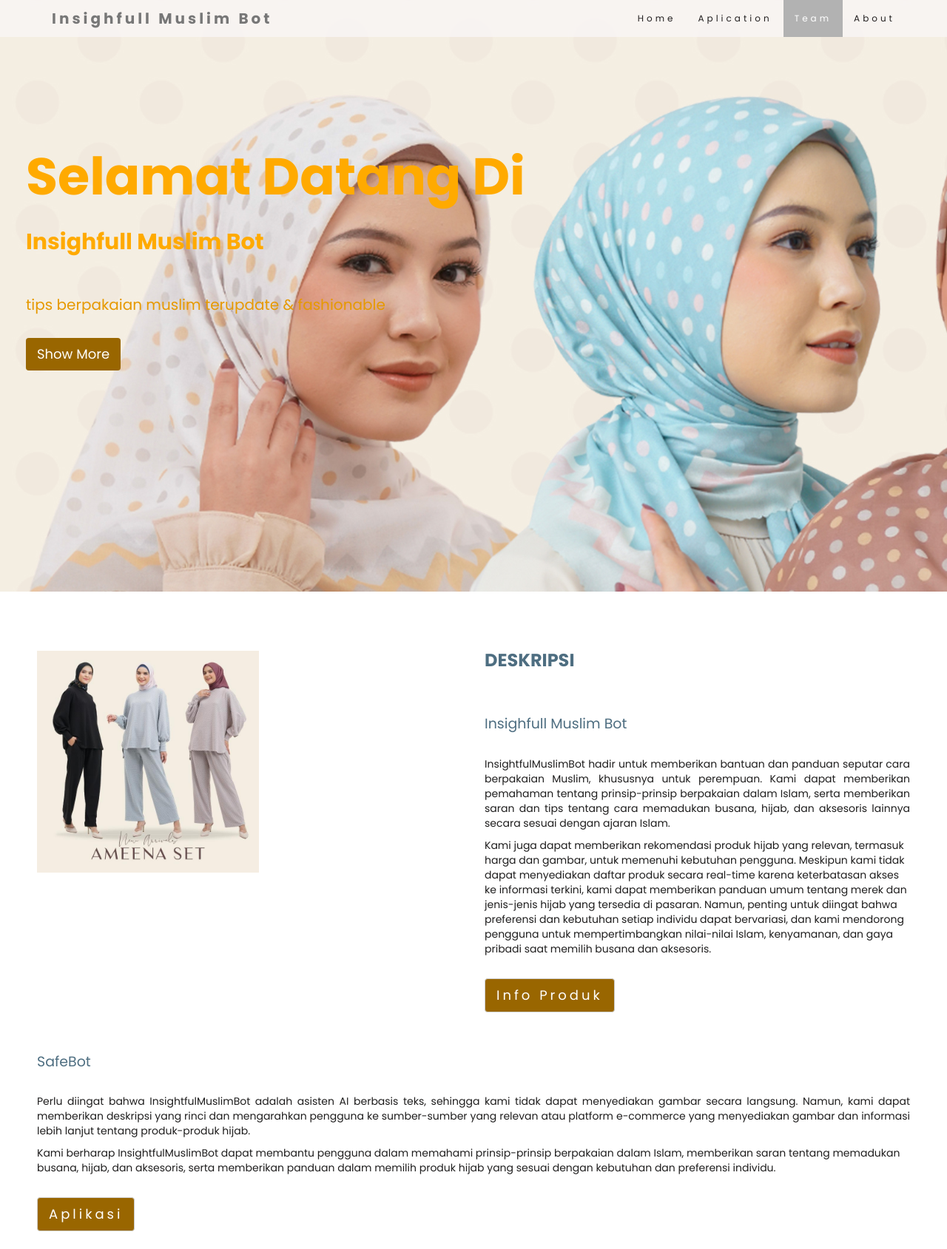
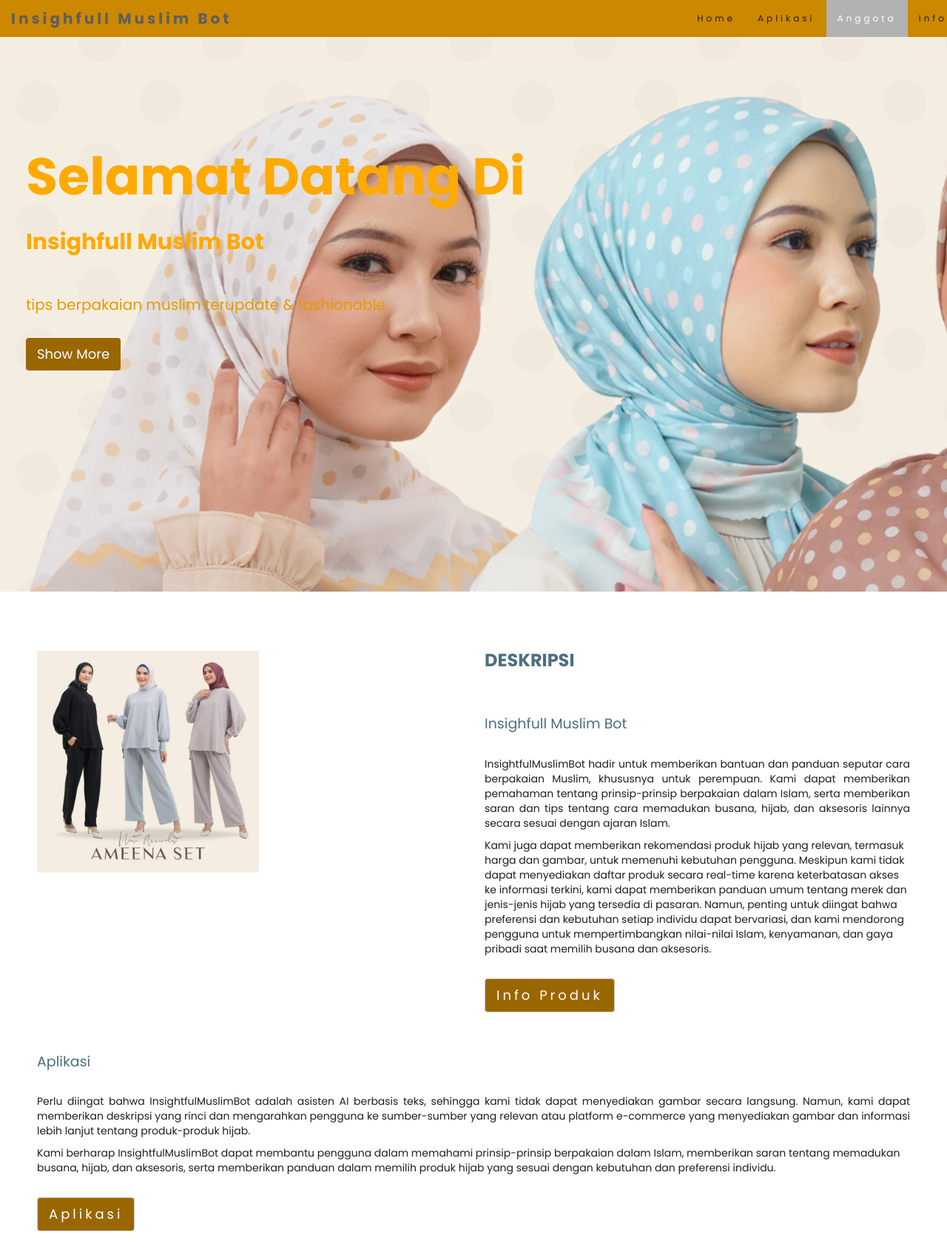
Before and after one commit to Ziam-am/contoh-proyek-akhir, a Flask app: page / in a window 1280 px wide. Shown: the top 1689 px of the page at 74% size. Run offline with Flask 3, Linux system fonts and the light colour scheme; some web fonts are replaced.

Commit message:
Update index.html

```diff
--- a/templates/index.html
+++ b/templates/index.html
@@ -28,7 +28,7 @@
 
   <body id="halamanku" data-spy="scroll" data-target=".navbar" data-offset="60">
     <!-- Navigation Bar -->
-    <nav class="navbar navbar-default navbar-fixed-top">
+    <nav class="navbar navbar-default navbar-fixed-top" style="background-color:#cc8800;>
       <div class="container">
         <!-- Logo -->
         <div class="navbar-header">
@@ -36,12 +36,12 @@
         </div>
 
         <!-- Daftar Halaman -->
-        <div class="collapse navbar-collapse" id="myNavbar" style="background-color= #ffcc66">
+        <div class="collapse navbar-collapse" id="myNavbar">
           <ul class="nav navbar-nav navbar-right">
             <li><a href="#home">Home</a></li>
-            <li><a href="/chatbot">Aplication</a></li>
-            <li><a href="#team">Team</a></li>
-            <li><a href="#about">About</a></li>
+            <li><a href="/chatbot">Aplikasi</a></li>
+            <li><a href="#team">Anggota</a></li>
+            <li><a href="#about">Info</a></li>
           </ul>
         </div>
       </div>
@@ -114,17 +114,9 @@
       </div><br><br>
 
       <div class="row">
-
-        <!-- div class="col-sm-6 "> -->
-         <!-- <br>
-          <!-- Gambar Deskripsi Aplikasi -->
-          <!-- <img src={{ url_for('static', filename='/images/chatbot.png') }} width="300" height="300"></img> -->
-       <!-- </div> -->
-
-
         <div class="col-sm-12">
           <!-- Deskripsi Aplikasi -->
-          <h4>SafeBot</h4>
+          <h4>Aplikasi</h4>
           <p style="text-align: justify;text-justify: inter-word;">
             Perlu diingat bahwa InsightfulMuslimBot adalah asisten AI berbasis teks, sehingga kami tidak dapat menyediakan gambar secara langsung. Namun, kami dapat memberikan deskripsi yang rinci dan mengarahkan pengguna ke sumber-sumber yang relevan atau platform e-commerce yang menyediakan gambar dan informasi lebih lanjut tentang produk-produk hijab.
           </p>
@@ -153,22 +145,22 @@
         <br>
         <div class="row slideanim">
             <div class="col-sm-6">
-                <img src={{ url_for('static', filename='/images/7.jpg') }}  width="200" height="200">
+                <img src={{ url_for('static', filename='/images/7.png') }}  width="200" height="200">
                 <h4>Adi Gunawan</h4>
                 <p>Universitas Catur Insan Cendekia</p>
             </div>
             <div class="col-sm-6">
-                <img src={{ url_for('static', filename='/images/8.jpg') }}  width="200" height="200">
+                <img src={{ url_for('static', filename='/images/8.png') }}  width="200" height="200">
                 <h4>Selvi Silviana</h4>
                 <p>STMIK IKMI CIREBON</p>
             </div>
             <div class="col-sm-6">
-                <img src={{ url_for('static', filename='/images/9.jpg') }}  width="200" height="200">
+                <img src={{ url_for('static', filename='/images/9.png') }}  width="200" height="200">
                 <h4>Ziam Agista Mutmainah</h4>
                 <p>Universitas Pendidikan Indonesia</p>
             </div>
             <div class="col-sm-6">
-                <img src={{ url_for('static', filename='/images/10.jpg') }}  width="200" height="200">
+                <img src={{ url_for('static', filename='/images/10.png') }}  width="200" height="200">
                 <h4>Yoga Adiansah</h4>
                 <p>STIMIK bandung</p>
             </div>
```
